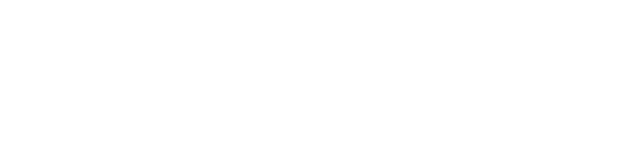
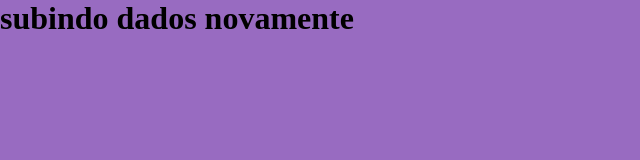
Before and after one commit to kaicferreiraa/projetos-pages, a plain HTML site: page index.html in a window 1280 px wide. Shown: the whole page, without its empty margins (0-640 px from the left). Drawn offline with Linux system fonts and the light colour scheme.

Commit message:
cor no site

```diff
--- a/index.html
+++ b/index.html
@@ -7,6 +7,8 @@
     <link rel="stylesheet" href="style.css">
 </head>
 <body>
-
+    <h1>
+        subindo dados novamente
+    </h1>
 </body>
 </html>
--- a/style.css
+++ b/style.css
@@ -1 +1,10 @@
 @charset "UTF-8";
+
+*{
+    margin: 0;
+    padding: 0;
+}
+
+body{
+    background-color: rgb(152, 107, 193);
+}
```
